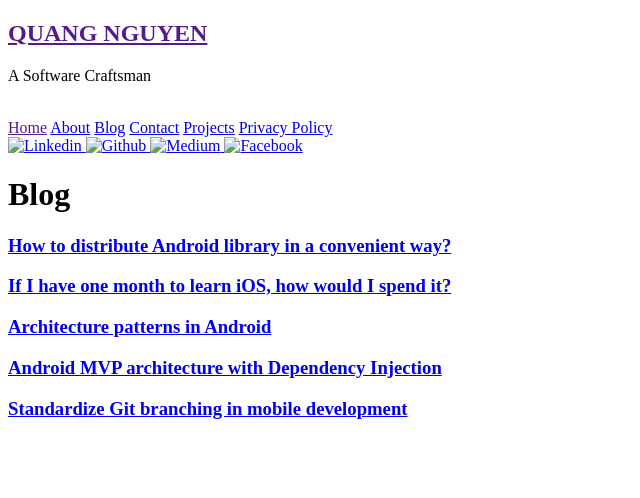
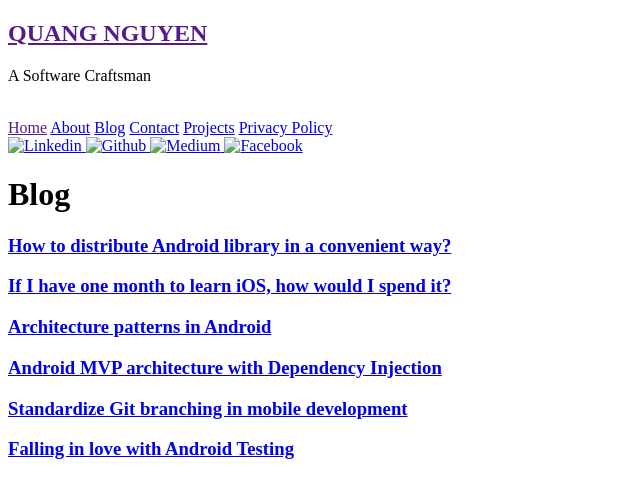
Before and after one commit to quangctkm9207/quangctkm9207.github.io, a Jekyll site: the page built from blog.md, in a window 1280 px wide. Shown: the top 498 px of the page, without its empty margins (0-640 px from the left). Built offline with Jekyll 4.4.1, drawn with Linux system fonts in a browser that asks for light colours.

Commit message:
Update blog.md

```diff
--- a/blog.md
+++ b/blog.md
@@ -9,3 +9,4 @@ title: Blog
 ### [Architecture patterns in Android](https://android.jlelse.eu/architecture-patterns-in-android-abf99f2b6f70)
 ### [Android MVP architecture with Dependency Injection](https://android.jlelse.eu/android-mvp-architecture-with-dependency-injection-dee43fe47af0)
 ### [Standardize Git branching in mobile development](https://android.jlelse.eu/standardize-git-branching-in-mobile-development-7045423330db)
+### [Falling in love with Android Testing](https://blog.mindorks.com/falling-in-love-with-android-testing-dd11ffa6ac3e)
```
